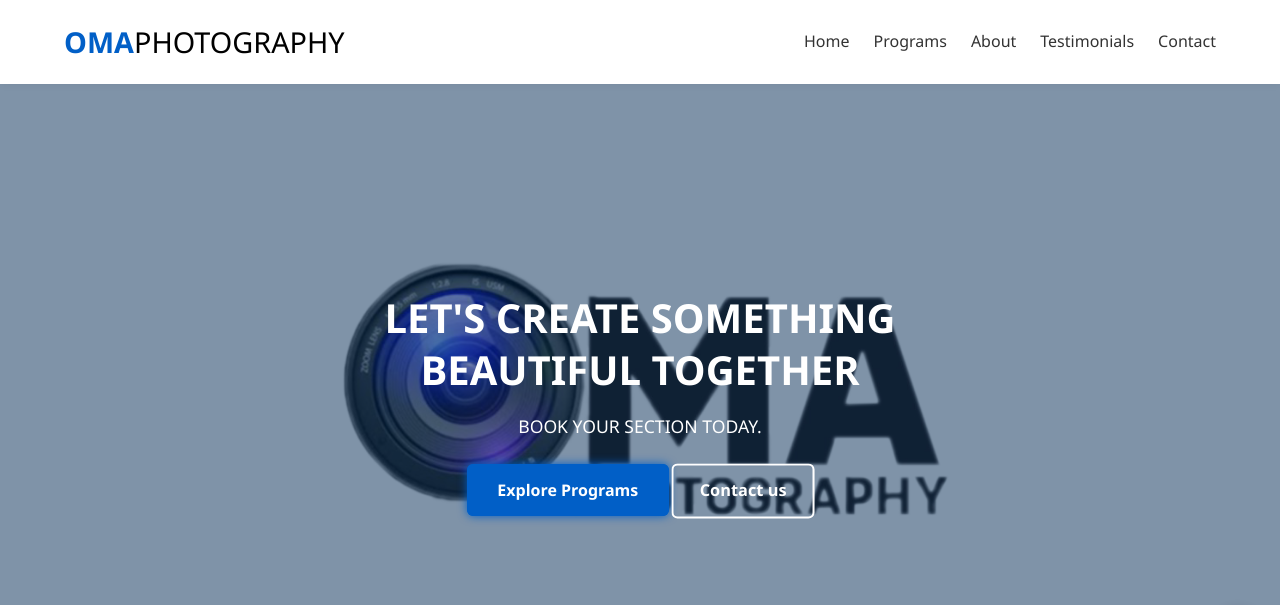
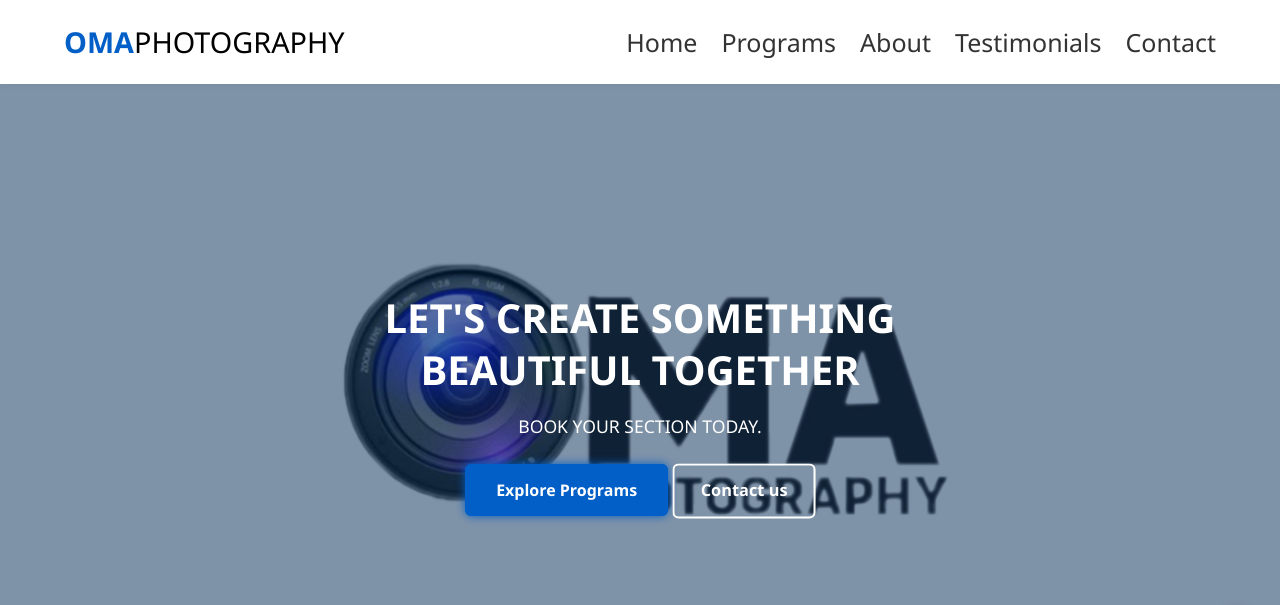
Before and after one commit to omaphotography/oma-photography, a plain HTML site: page index.html in a window 1280 px wide. Shown: the top 605 px of the page. Drawn offline with Linux system fonts and the light colour scheme.

Commit message:
style.css

```diff
--- a/style.css
+++ b/style.css
@@ -10,6 +10,8 @@ body {
   color: #1e1e1e;
   background: #fff;
   line-height: 1.6;
+  border-color: white;
+  font-size: 25px;
 }
 
 a {
@@ -125,6 +127,7 @@ a {
   font-size: 1rem;
   transition: background 0.3s ease;
   border: 2px solid #015fc7;
+
 }
 .btn-sec {
   display: inline-block;
```
